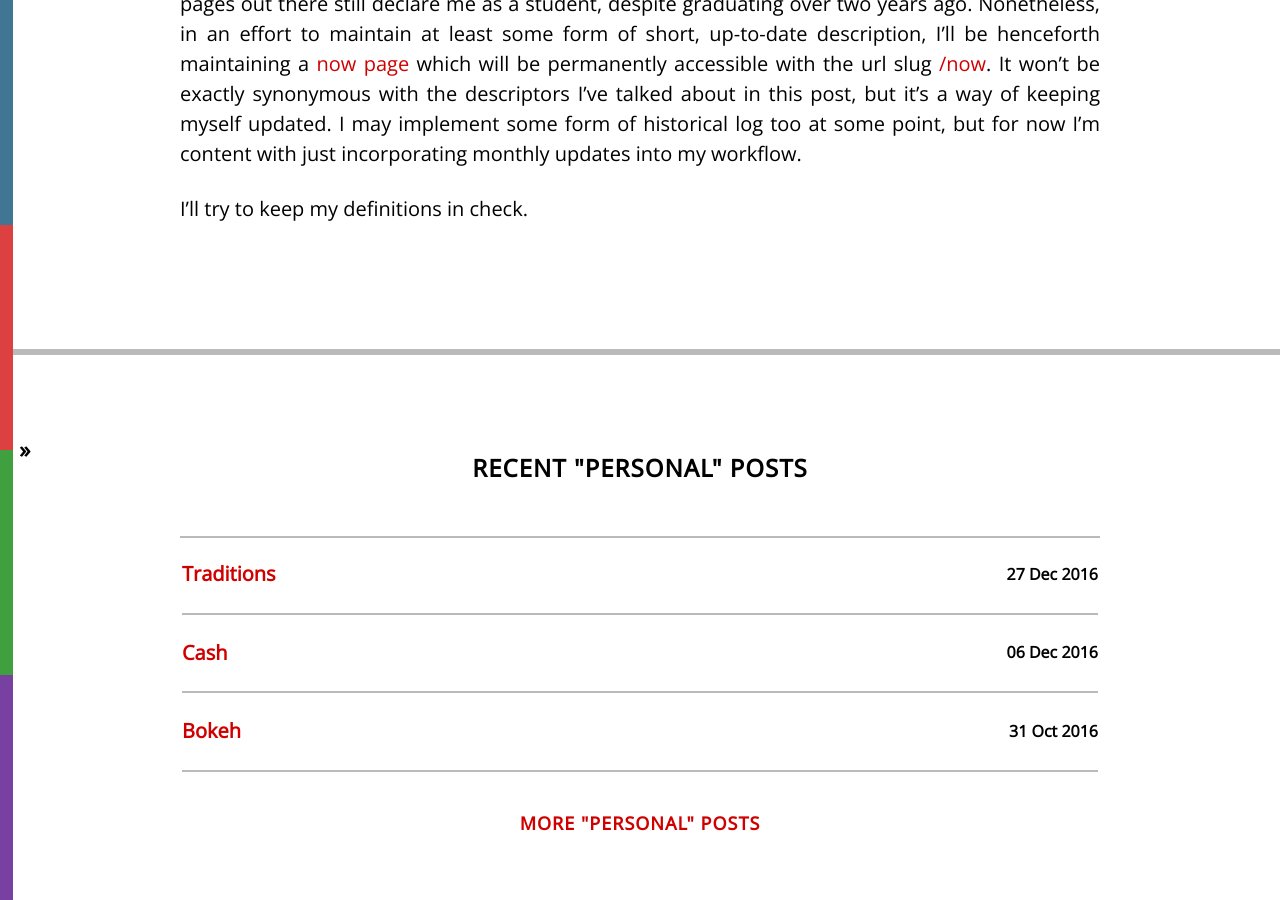
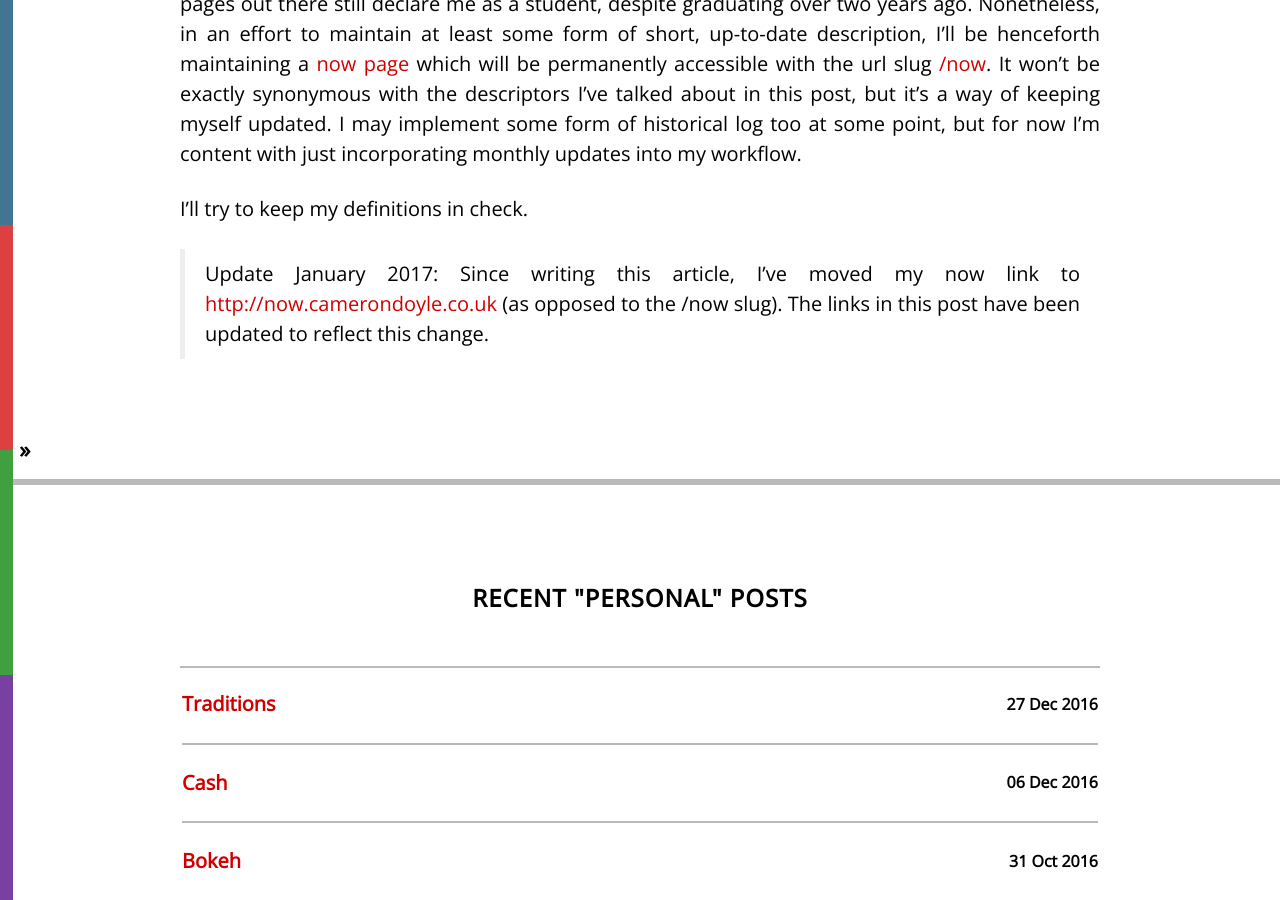
Before and after one commit to CameronD17/blog, a Jekyll site: the page built from _posts/2016-10-07-definitions.markdown, in a window 1280 px wide and 900 px high, scrolled down 1523 px. Built offline with Jekyll 4.4.1, drawn with Linux system fonts in a browser that asks for light colours; nearby versions of some CDN libraries.

Commit message:
Updated Definitions and Test Post

```diff
--- a/_posts/2015-11-30-test-post-please-ignore.markdown
+++ b/_posts/2015-11-30-test-post-please-ignore.markdown
@@ -1,6 +1,6 @@
 ---
 layout:         post
-title:          "Test post, please ignore"
+title:          "Test Post, Please Ignore"
 date:           2015-11-30 13:00:00 +0000
 tags:           meta screenshot
 categories:     blog
--- a/_posts/2016-10-07-definitions.markdown
+++ b/_posts/2016-10-07-definitions.markdown
@@ -22,6 +22,8 @@ I don't maintain myself particularly well in terms of my web biographies. No dou
 
 I'll try to keep my definitions in check.
 
+> Update January 2017: Since writing this article, I've moved my now link to [http://now.camerondoyle.co.uk][now-link] (as opposed to the /now slug). The links in this post have been updated to reflect this change.
+
 [blog-post-travel]: http://blog.camerondoyle.co.uk/#travel
 [now-home-link]: http://nownownow.com/about
-[now-link]: http://blog.camerondoyle.co.uk/now/
+[now-link]: http://now.camerondoyle.co.uk/
```
